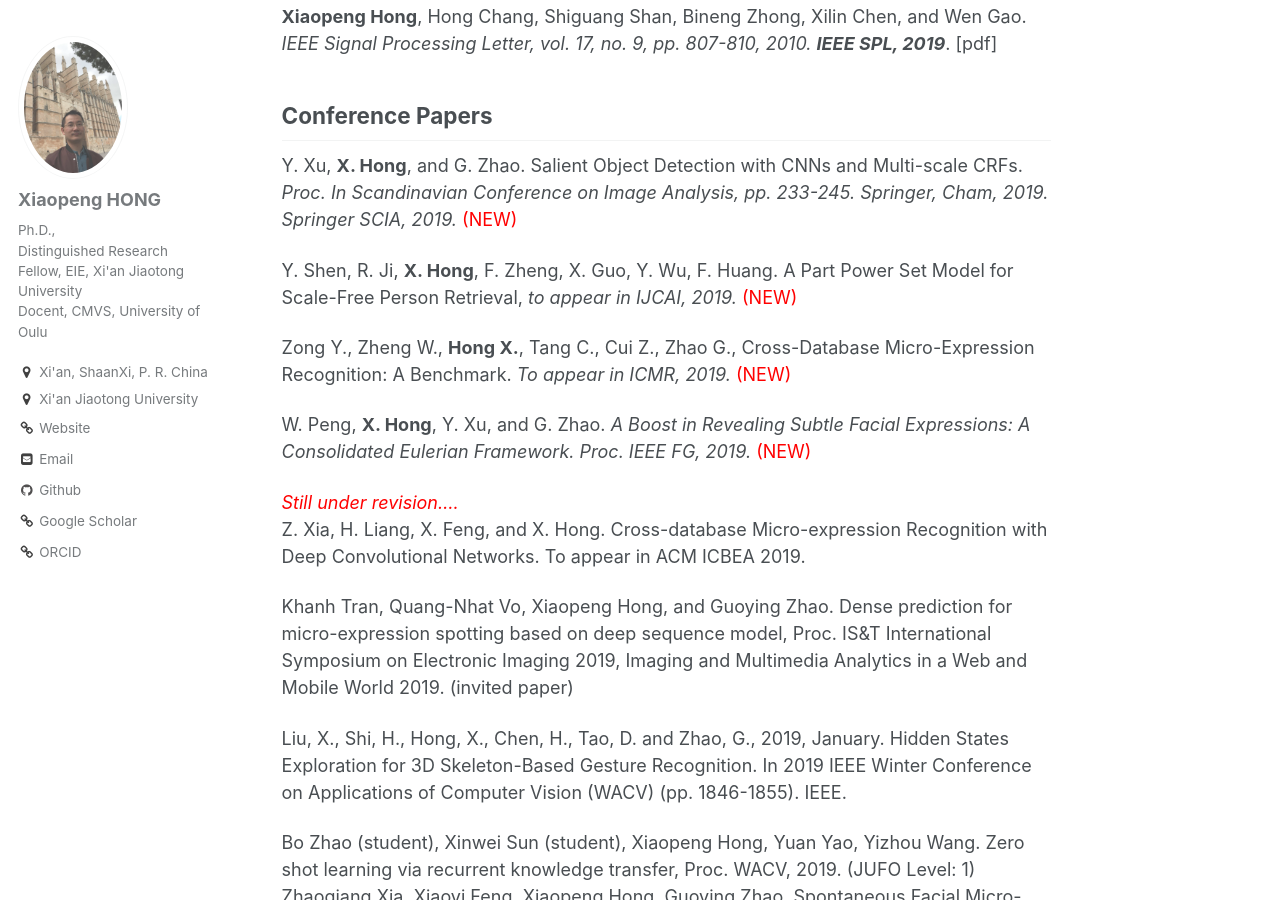
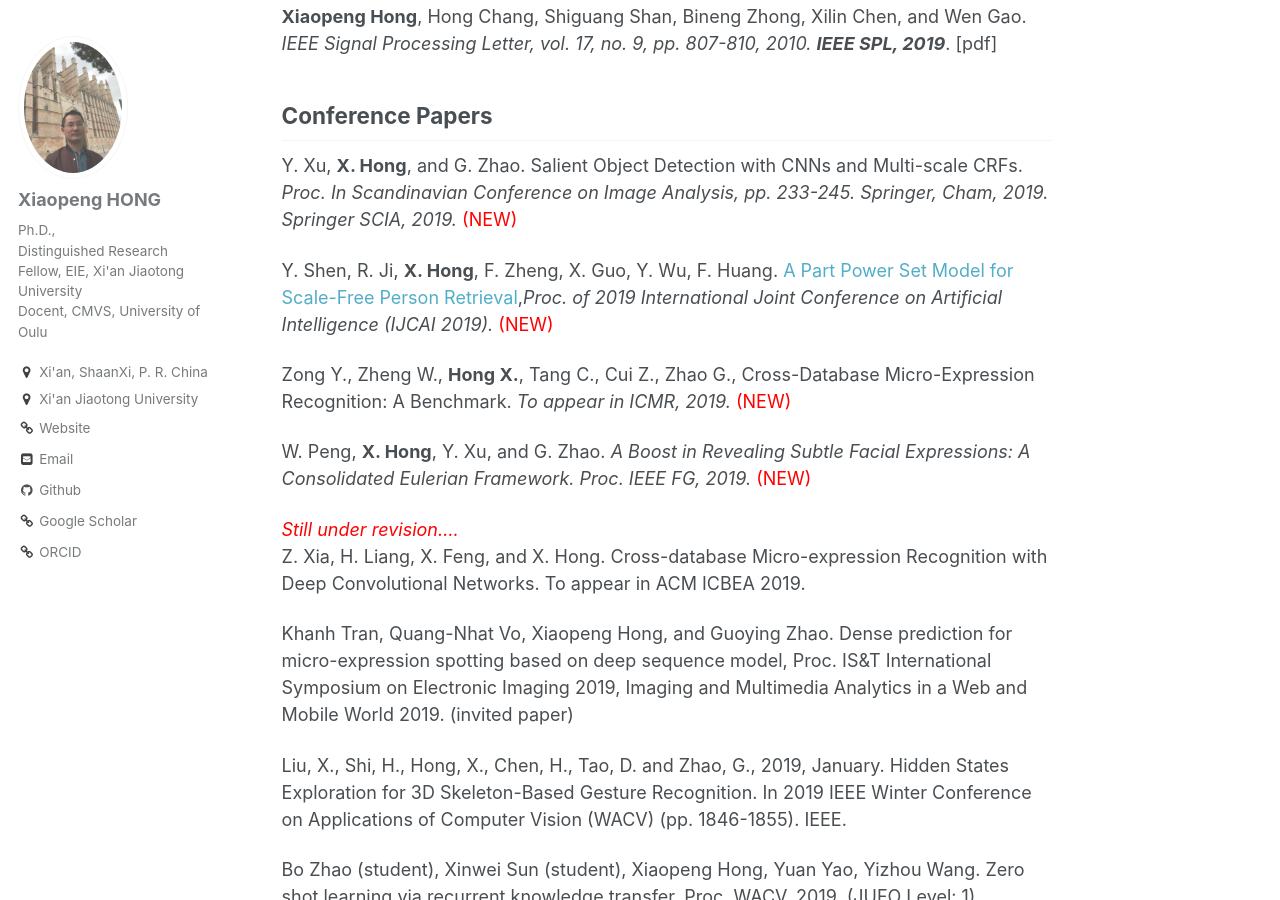
Before and after one commit to xiaopenghong/xiaopenghong.github.io, a Jekyll site: the page built from _pages/publications.md, in a window 1280 px wide and 900 px high, scrolled down 2483 px. Built offline with Jekyll 4.4.1, drawn with Linux system fonts in a browser that asks for light colours.

Commit message:
Update publications.md

```diff
--- a/_pages/publications.md
+++ b/_pages/publications.md
@@ -90,7 +90,7 @@ Bineng Zhong, Xiaotong Yuan, Rongrong Ji, Yan Yan, Zhen Cui, <b>Xiaopeng Hong</b
 
 Y. Xu, <b>X. Hong</b>, and G. Zhao. Salient Object Detection with CNNs and Multi-scale CRFs. <i>Proc. In Scandinavian Conference on Image Analysis, pp. 233-245. Springer, Cham, 2019. Springer SCIA, 2019.</i> <span style="color:red"> (NEW) </span>
 
-Y. Shen, R. Ji, <b>X. Hong</b>, F. Zheng, X. Guo, Y. Wu, F. Huang. A Part Power Set Model for Scale-Free Person Retrieval, <i>to appear in IJCAI, 2019.</i> <span style="color:red"> (NEW) </span>
+Y. Shen, R. Ji, <b>X. Hong</b>, F. Zheng, X. Guo, Y. Wu, F. Huang. [A Part Power Set Model for Scale-Free Person Retrieval](https://github.com/shenyunhang/PPS),<i>Proc. of 2019 International Joint Conference on Artificial Intelligence (IJCAI 2019).</i> <span style="color:red"> (NEW) </span>
 
 Zong Y., Zheng W., <b>Hong X.</b>, Tang C., Cui Z., Zhao G., Cross-Database Micro-Expression Recognition: A Benchmark. <i>To appear in ICMR, 2019.</i> <span style="color:red"> (NEW) </span>
 
```
